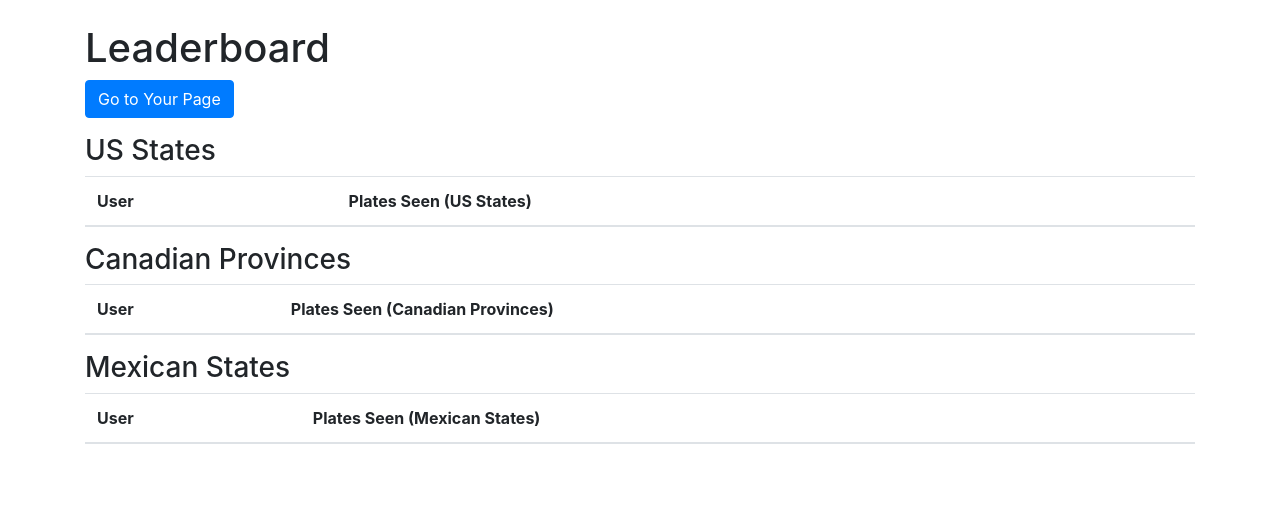
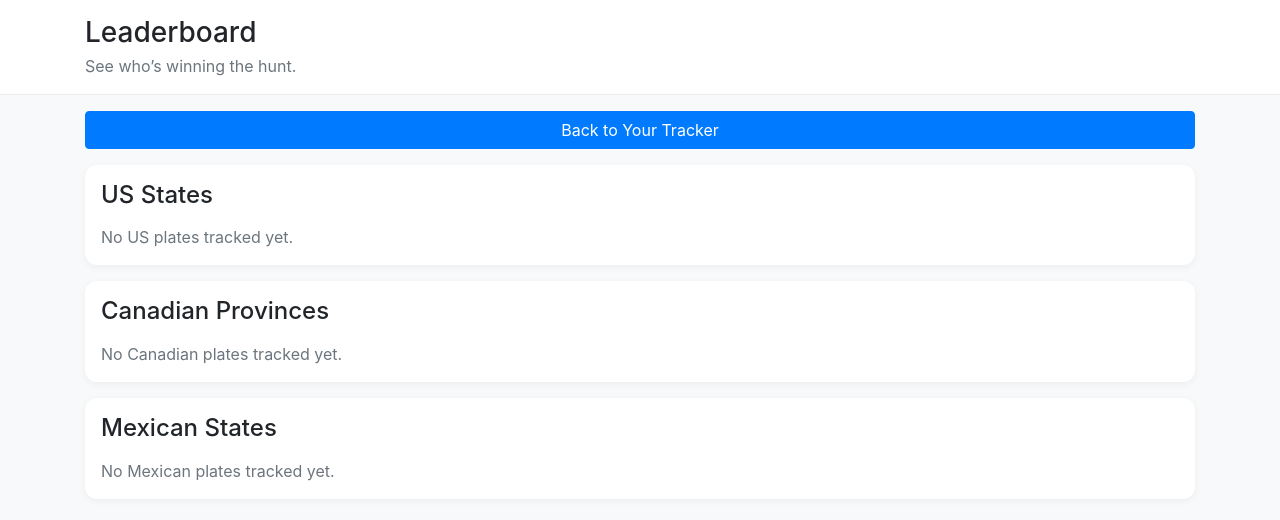
Before and after one commit to mreetz/LicensePlateGame, a Flask app: page /leaderboard in a window 1280 px wide. Shown: the top 520 px of the page. Run offline with Flask 3, Linux system fonts and the light colour scheme; lists and menus that the app fills with data are empty; some libraries are stand-ins or nearby versions.

Commit message:
Modernize leaderboard mobile layout

```diff
--- a/templates/leaderboard.html
+++ b/templates/leaderboard.html
@@ -5,80 +5,126 @@
     <meta name="viewport" content="width=device-width, initial-scale=1.0">
     <title>Leaderboard - License Plate Game</title>
     <link rel="stylesheet" href="https://maxcdn.bootstrapcdn.com/bootstrap/4.5.2/css/bootstrap.min.css">
+    <style>
+        body {
+            background: #f8f9fa;
+        }
+
+        .page-header {
+            background: #ffffff;
+            border-bottom: 1px solid #e9ecef;
+            padding: 1rem 0;
+            margin-bottom: 1rem;
+        }
+
+        .leaderboard-section {
+            background: #ffffff;
+            border-radius: 0.75rem;
+            padding: 1rem;
+            margin-bottom: 1rem;
+            box-shadow: 0 2px 8px rgba(0,0,0,0.05);
+        }
+
+        .leaderboard-row {
+            display: flex;
+            justify-content: space-between;
+            align-items: center;
+            min-height: 52px;
+            padding: 0.75rem;
+            border: 1px solid #dee2e6;
+            border-radius: 0.5rem;
+            margin-bottom: 0.5rem;
+            background: #ffffff;
+        }
+
+        .leaderboard-rank {
+            font-weight: 700;
+            margin-right: 0.75rem;
+            min-width: 2rem;
+            color: #6c757d;
+        }
+
+        .leaderboard-user {
+            flex: 1;
+            font-weight: 600;
+        }
+
+        .leaderboard-count {
+            font-size: 1.1rem;
+            font-weight: 700;
+        }
+
+        .empty-state {
+            color: #6c757d;
+            margin-bottom: 0;
+        }
+    </style>
 </head>
 <body>
-    <!-- Flash Message Section (Display flash messages here) -->
+    <div class="page-header">
+        <div class="container">
+            <h1 class="h3 mb-1">Leaderboard</h1>
+            <p class="text-muted mb-0">See who’s winning the hunt.</p>
+        </div>
+    </div>
+
+    <main class="container">
         {% with messages = get_flashed_messages() %}
             {% if messages %}
                 <div class="alert alert-info">
                     {% for message in messages %}
-                    <p>{{ message }}</p>
+                        <p class="mb-0">{{ message }}</p>
                     {% endfor %}
                 </div>
             {% endif %}
         {% endwith %}
-    <div class="container">
-        <h1 class="mt-4">Leaderboard</h1>
-        <a href="{{ url_for('user_page') }}" class="btn btn-primary mb-3">Go to Your Page</a>
 
-        <h3>US States</h3>
-        <table class="table table-striped">
-            <thead>
-                <tr>
-                    <th>User</th>
-                    <th>Plates Seen (US States)</th>
-                </tr>
-            </thead>
-            <tbody>
+        <a href="{{ url_for('user_page') }}" class="btn btn-primary btn-block mb-3">Back to Your Tracker</a>
+
+        <section class="leaderboard-section">
+            <h2 class="h4 mb-3">US States</h2>
+            {% if us_leaderboard %}
                 {% for user, plate_count in us_leaderboard %}
-                    <tr>
-                        <td>{{ user.username }}</td>
-                        <td>{{ plate_count }}</td>
-                    </tr>
+                    <div class="leaderboard-row">
+                        <span class="leaderboard-rank">#{{ loop.index }}</span>
+                        <span class="leaderboard-user">{{ user.username }}</span>
+                        <span class="leaderboard-count">{{ plate_count }}</span>
+                    </div>
                 {% endfor %}
-            </tbody>
-        </table>
+            {% else %}
+                <p class="empty-state">No US plates tracked yet.</p>
+            {% endif %}
+        </section>
 
-        <h3>Canadian Provinces</h3>
-        <table class="table table-striped">
-            <thead>
-                <tr>
-                    <th>User</th>
-                    <th>Plates Seen (Canadian Provinces)</th>
-                </tr>
-            </thead>
-            <tbody>
+        <section class="leaderboard-section">
+            <h2 class="h4 mb-3">Canadian Provinces</h2>
+            {% if canada_leaderboard %}
                 {% for user, plate_count in canada_leaderboard %}
-                    <tr>
-                        <td>{{ user.username }}</td>
-                        <td>{{ plate_count }}</td>
-                    </tr>
+                    <div class="leaderboard-row">
+                        <span class="leaderboard-rank">#{{ loop.index }}</span>
+                        <span class="leaderboard-user">{{ user.username }}</span>
+                        <span class="leaderboard-count">{{ plate_count }}</span>
+                    </div>
                 {% endfor %}
-            </tbody>
-        </table>
+            {% else %}
+                <p class="empty-state">No Canadian plates tracked yet.</p>
+            {% endif %}
+        </section>
 
-        <h3>Mexican States</h3>
-        <table class="table table-striped">
-            <thead>
-                <tr>
-                    <th>User</th>
-                    <th>Plates Seen (Mexican States)</th>
-                </tr>
-            </thead>
-            <tbody>
+        <section class="leaderboard-section">
+            <h2 class="h4 mb-3">Mexican States</h2>
+            {% if mexico_leaderboard %}
                 {% for user, plate_count in mexico_leaderboard %}
-                    <tr>
-                        <td>{{ user.username }}</td>
-                        <td>{{ plate_count }}</td>
-                    </tr>
+                    <div class="leaderboard-row">
+                        <span class="leaderboard-rank">#{{ loop.index }}</span>
+                        <span class="leaderboard-user">{{ user.username }}</span>
+                        <span class="leaderboard-count">{{ plate_count }}</span>
+                    </div>
                 {% endfor %}
-            </tbody>
-        </table>
-    </div>
-
-    <!-- Bootstrap JS (optional for better interactivity) -->
-    <script src="https://code.jquery.com/jquery-3.5.1.slim.min.js"></script>
-    <script src="https://cdn.jsdelivr.net/npm/@popperjs/core@2.5.3/dist/umd/popper.min.js"></script>
-    <script src="https://maxcdn.bootstrapcdn.com/bootstrap/4.5.2/js/bootstrap.min.js"></script>
+            {% else %}
+                <p class="empty-state">No Mexican plates tracked yet.</p>
+            {% endif %}
+        </section>
+    </main>
 </body>
 </html>
```
Lines whose indentation alone changed are shown as unchanged.
